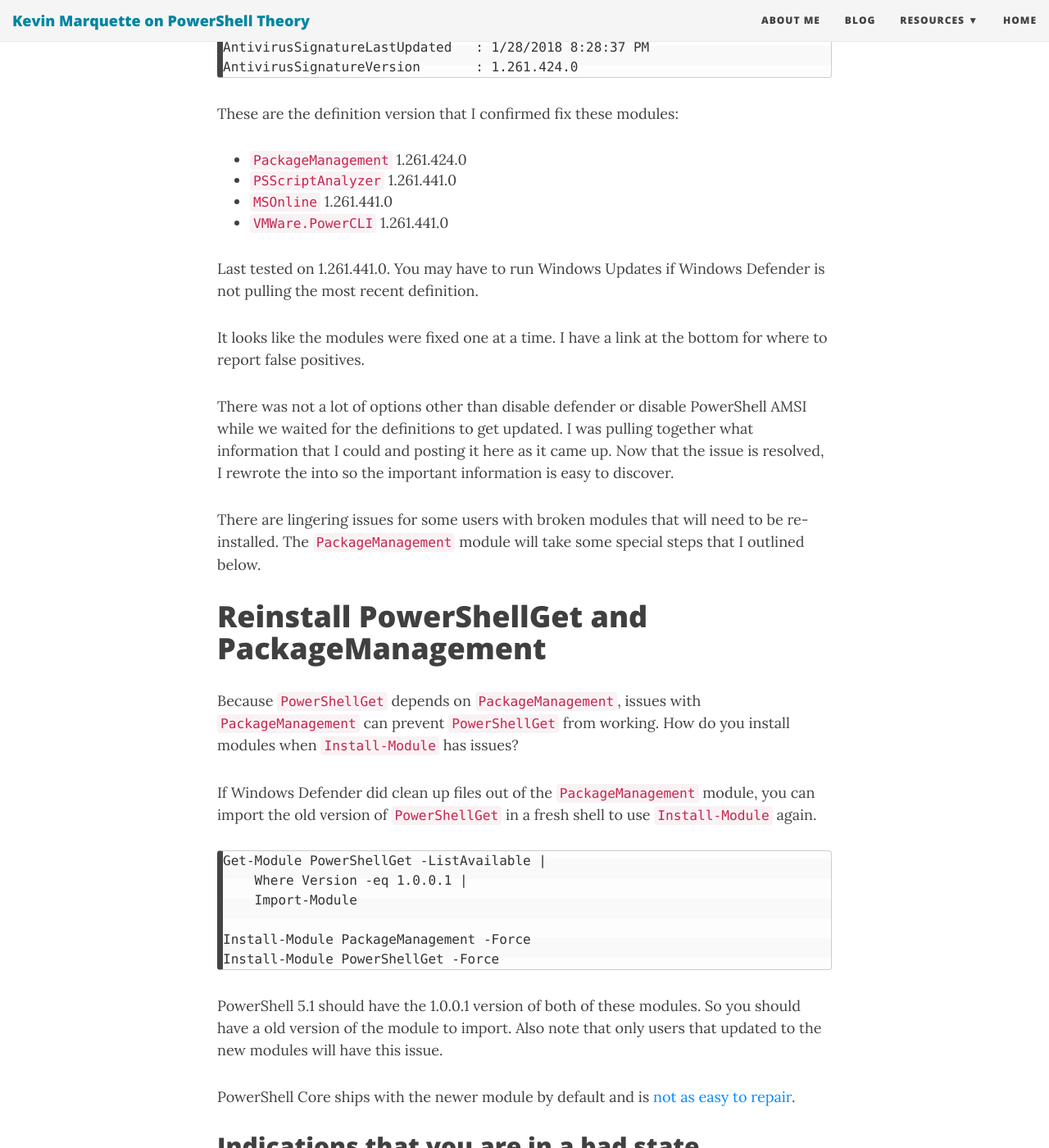
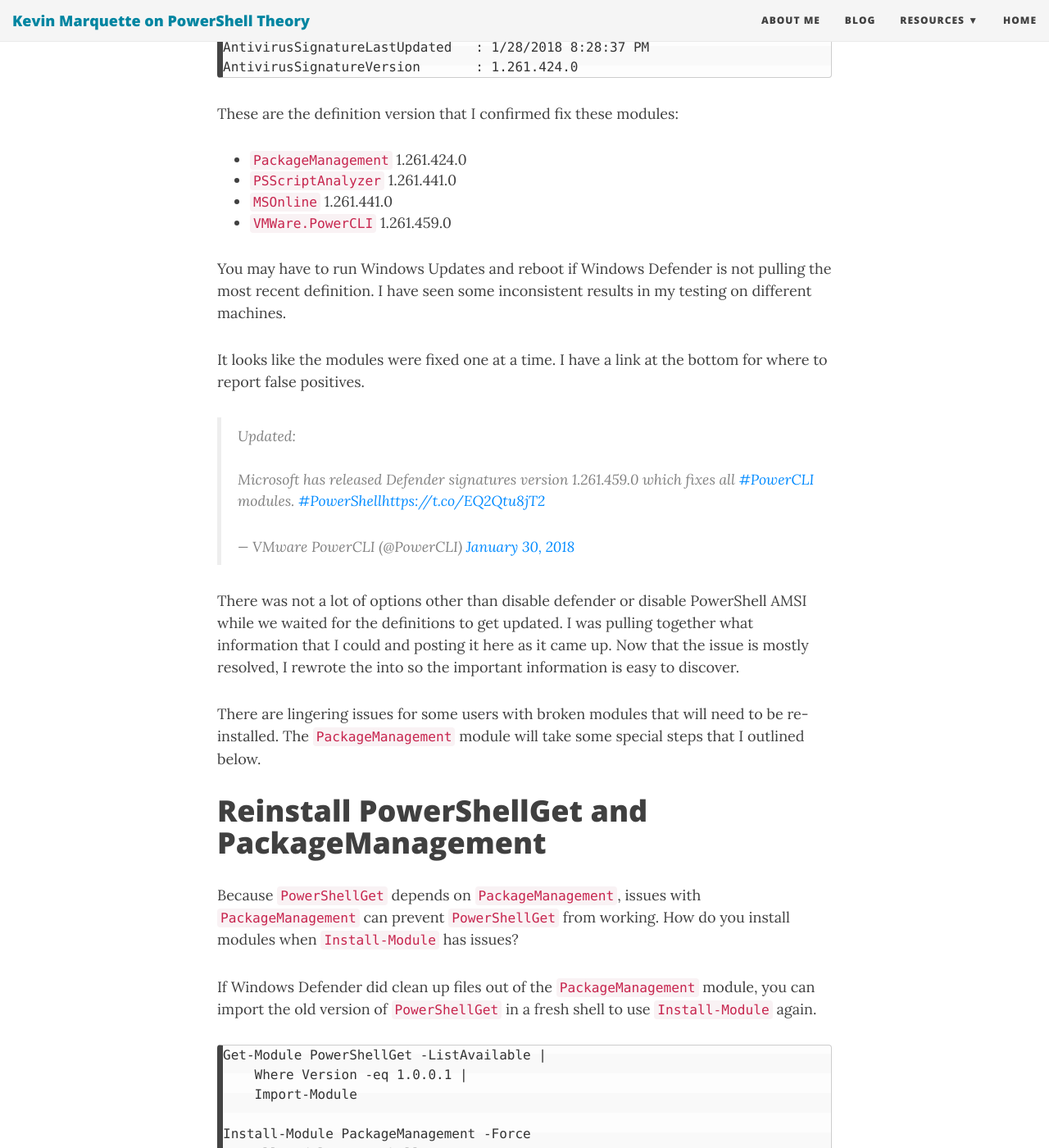
Before and after one commit to KevinMarquette/kevinmarquette.github.io, a Jekyll site: the page built from _posts/2018-01-28-Powershell-windows-defender-peasceto-powershell.md, in a window 1280 px wide and 1400 px high, scrolled down 550 px. Shown: the whole window at 82% size. Built offline with Jekyll 4.4.1, drawn with Linux system fonts in a browser that asks for light colours; nearby versions of some CDN libraries; comment, search, counter and statistics services are not loaded.

Commit message:
vmware fix version

```diff
--- a/_posts/2018-01-28-Powershell-windows-defender-peasceto-powershell.md
+++ b/_posts/2018-01-28-Powershell-windows-defender-peasceto-powershell.md
@@ -19,13 +19,18 @@
 * `PackageManagement` 1.261.424.0
 * `PSScriptAnalyzer` 1.261.441.0
 * `MSOnline` 1.261.441.0
-* `VMWare.PowerCLI`  1.261.441.0
+* `VMWare.PowerCLI`  1.261.459.0
 
-Last tested on 1.261.441.0. You may have to run Windows Updates if Windows Defender is not pulling the most recent definition.
+
+
+You may have to run Windows Updates and reboot if Windows Defender is not pulling the most recent definition. I have seen some inconsistent results in my testing on different machines.
 
 It looks like the modules were fixed one at a time. I have a link at the bottom for where to report false positives.
 
-There was not a lot of options other than disable defender or disable PowerShell AMSI while we waited for the definitions to get updated. I was pulling together what information that I could and posting it here as it came up. Now that the issue is resolved, I rewrote the into so the important information is easy to discover.
+<blockquote class="twitter-tweet" data-cards="hidden" data-lang="en"><p lang="en" dir="ltr">Updated: <br><br>Microsoft has released Defender signatures version 1.261.459.0 which fixes all <a href="https://twitter.com/hashtag/PowerCLI?src=hash&amp;ref_src=twsrc%5Etfw">#PowerCLI</a> modules. <a href="https://twitter.com/hashtag/PowerShell?src=hash&amp;ref_src=twsrc%5Etfw">#PowerShell</a><a href="https://t.co/EQ2Qtu8jT2">https://t.co/EQ2Qtu8jT2</a></p>&mdash; VMware PowerCLI (@PowerCLI) <a href="https://twitter.com/PowerCLI/status/958172275034992640?ref_src=twsrc%5Etfw">January 30, 2018</a></blockquote>
+<script async src="https://platform.twitter.com/widgets.js" charset="utf-8"></script>
+
+There was not a lot of options other than disable defender or disable PowerShell AMSI while we waited for the definitions to get updated. I was pulling together what information that I could and posting it here as it came up. Now that the issue is mostly resolved, I rewrote the into so the important information is easy to discover.
 
 There are lingering issues for some users with broken modules that will need to be re-installed. The `PackageManagement` module will take some special steps that I outlined below.
 
```
